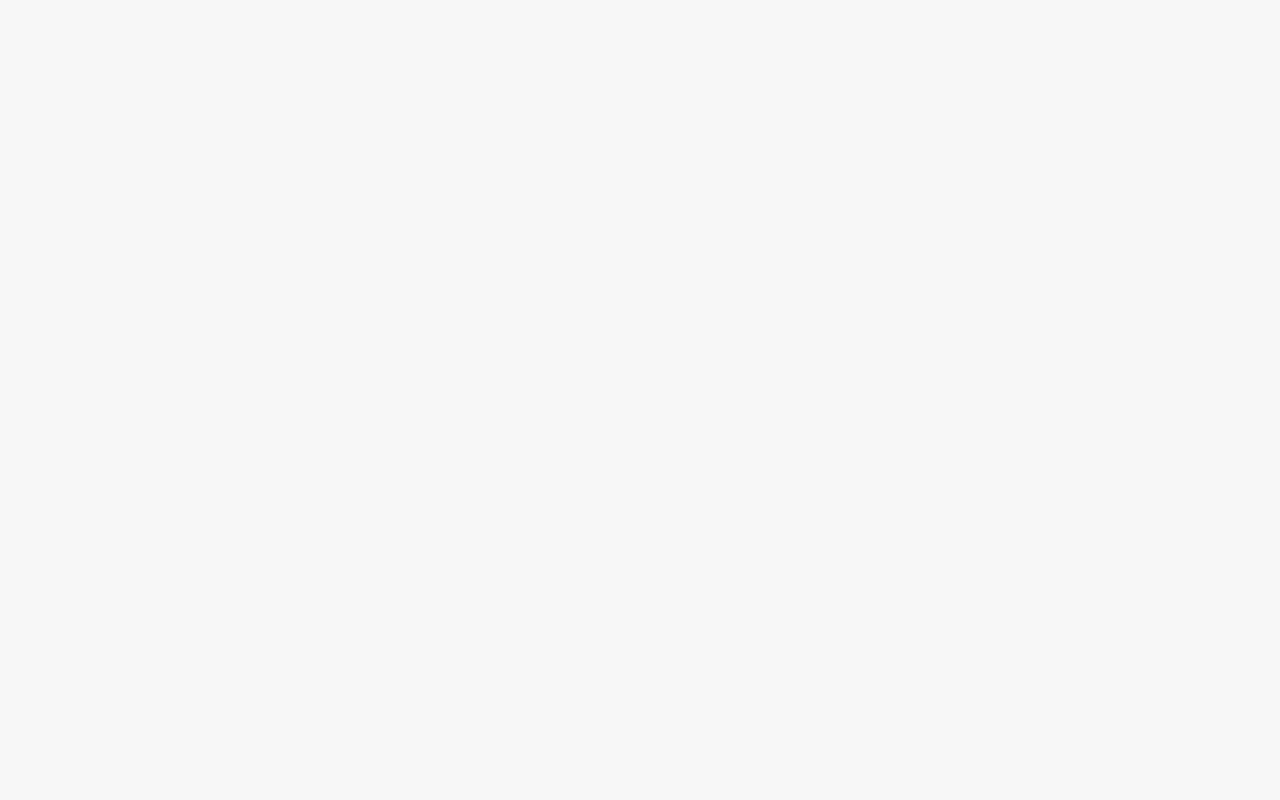
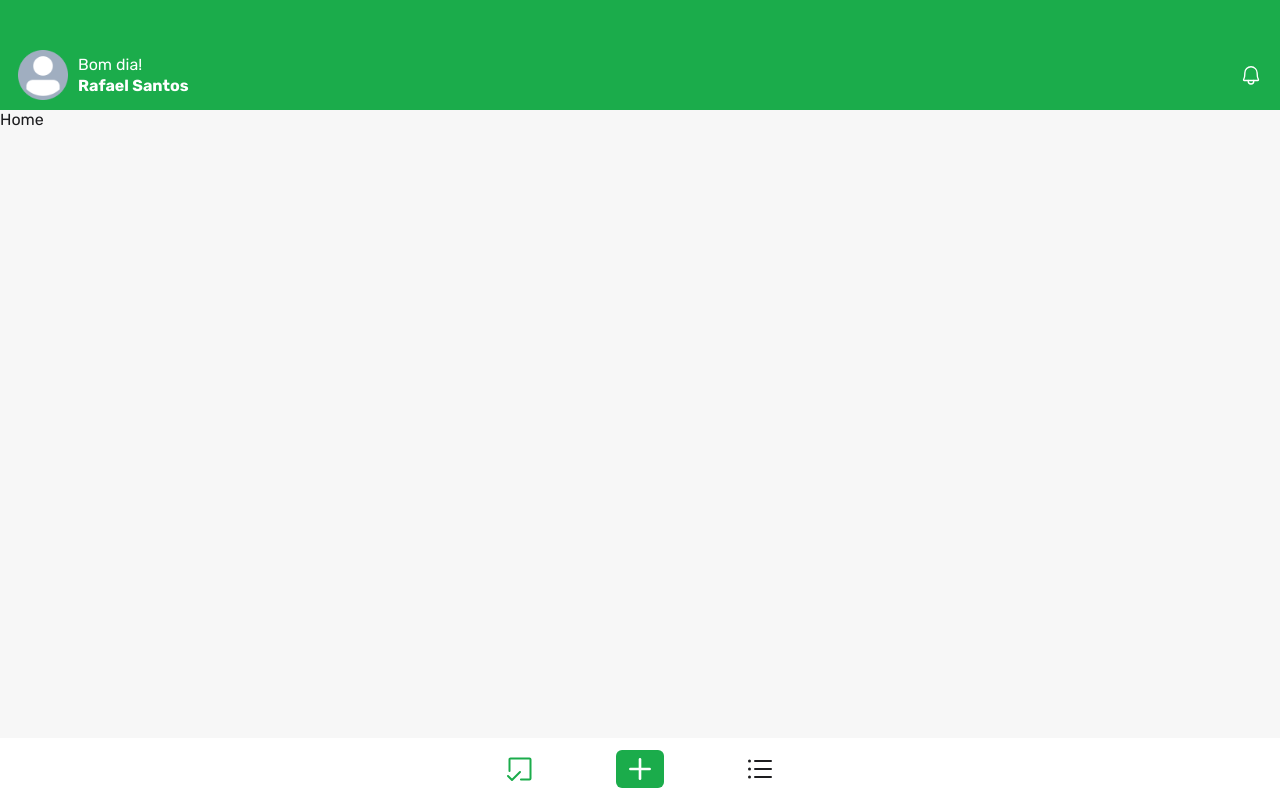
Before and after one commit to unzero-lab/raffly-front, a React (Vite) app: page /home in a window 1280 px wide. Before the commit this address had no page. Built offline with nearby package versions, Linux system fonts and the light colour scheme.

Commit message:
feat: finished home page

```diff
--- /dev/null
+++ b/src/Pages/Home/index.tsx
@@ -0,0 +1,5 @@
+import { Container } from "./style";
+
+export function Home() {
+  return <Container>Home</Container>;
+}
--- /dev/null
+++ b/src/Pages/Home/style.ts
@@ -0,0 +1,5 @@
+import styled from "styled-components";
+
+export const Container = styled.section`
+  height: 100%;
+`;
--- a/src/Pages/LoginScreen/index.tsx
+++ b/src/Pages/LoginScreen/index.tsx
@@ -28,11 +28,13 @@ export function LoginScreen() {
 
   function handleLogin(data: any) {
     console.log("senhs", data);
+    navigate("/home");
   }
 
   function handlenavigate() {
     navigate("/cadastro");
   }
+
   return (
     <Main>
       <Img src={ImgLogo} alt="Logo Raffy" />
--- a/src/Router.tsx
+++ b/src/Router.tsx
@@ -6,6 +6,8 @@ import { Welcomescreen } from "./Pages/Presentation/Welcomescreen";
 import { RegistrationScreen } from "./Pages/RegistrationScreen";
 import { LoginScreen } from "./Pages/LoginScreen";
 import { ScreenRegistrationComplement } from "./Pages/Screen-registration-complement";
+import { Home } from "./Pages/Home";
+import { DefaulrLayout } from "./components/DefaultLayout";
 
 export function Router() {
   return (
@@ -16,6 +18,9 @@ export function Router() {
       <Route path="/apresentacao3" element={<PresentationThree />} />
       <Route path="/cadastro" element={<RegistrationScreen />} />
       <Route path="/login" element={<LoginScreen />} />
+      <Route path="/home" element={<DefaulrLayout />}>
+        <Route path="/home" element={<Home />} />
+      </Route>
       <Route
         path="/complemento-de-cadastro"
         element={<ScreenRegistrationComplement />}
--- /dev/null
+++ b/src/components/DefaultLayout/index.tsx
@@ -0,0 +1,14 @@
+import { Outlet } from "react-router-dom";
+import { Footer } from "../Footer";
+import { Header } from "../Header";
+import { Container } from "./style";
+
+export function DefaulrLayout() {
+  return (
+    <Container>
+      <Header />
+      <Outlet />
+      <Footer />
+    </Container>
+  );
+}
--- /dev/null
+++ b/src/components/DefaultLayout/style.ts
@@ -0,0 +1,8 @@
+import styled from "styled-components";
+
+export const Container = styled.main`
+  height: 100vh;
+  display: flex;
+  flex-direction: column;
+  justify-content: space-between;
+`;
--- a/src/components/Footer/index.tsx
+++ b/src/components/Footer/index.tsx
@@ -5,7 +5,7 @@ import { FooterContainer } from "./style";
 export function Footer() {
   return (
     <FooterContainer>
-      <NavLink to="/">
+      <NavLink to="/home">
         <CheckSquareOffset size={32} />
       </NavLink>
       <button>
```
